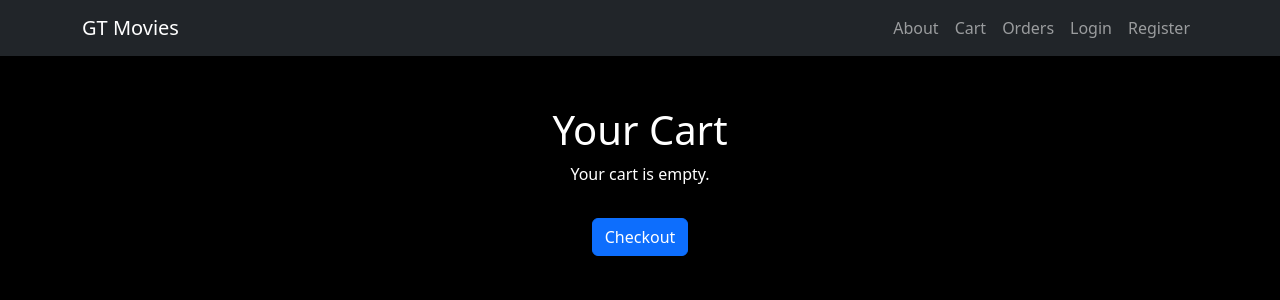
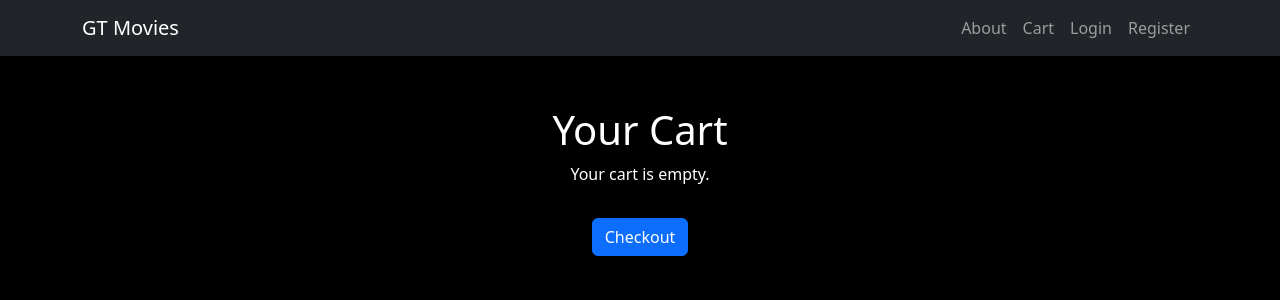
Before and after one commit to nakulshah04/GTMovieStore, a Django app: page /cart/ in a window 1280 px wide. Shown: the top 300 px of the page. Run offline with Django 5.2, Linux system fonts and the light colour scheme.

Commit message:
Fixed orders error on Cart page

```diff
--- a/movies/templates/Movies/cart.html
+++ b/movies/templates/Movies/cart.html
@@ -24,9 +24,9 @@
                 <ul class="navbar-nav ms-auto">
                     <li class="nav-item"><a class="nav-link" href="{% url 'about' %}">About</a></li>
                     <li class="nav-item"><a class="nav-link" href="{% url 'cart' %}">Cart</a></li>
-                    <li class="nav-item"><a class="nav-link" href="{% url 'orders' %}">Orders</a></li>
                     {% if user.is_authenticated %}
                         <li class="nav-item"><a class="nav-link" href="{% url 'logout' %}">Logout</a></li>
+                        <li class="nav-item"><a class="nav-link" href="{% url 'orders' %}">Orders</a></li>
                     {% else %}
                         <li class="nav-item"><a class="nav-link" href="{% url 'login' %}">Login</a></li>
                         <li class="nav-item"><a class="nav-link" href="{% url 'register' %}">Register</a></li>
```
Also changed, not shown: db.sqlite3.
